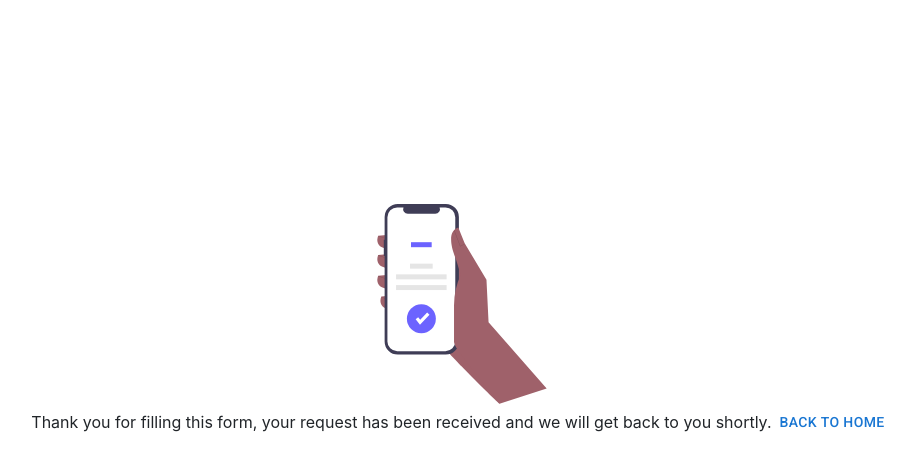
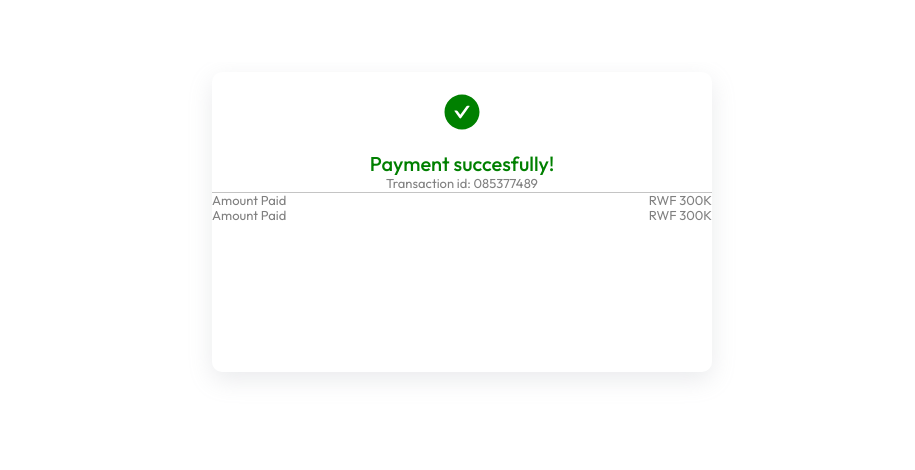
Before and after one commit to ArseneMerci/promotion-typeform, a Next.js app: page /result in a window 1280 px wide. Shown: the top 470 px of the page, without its empty margins (178-1093 px from the left). Built offline with nearby package versions, Linux system fonts and the light colour scheme.

Commit message:
changing payment result design

```diff
--- a/pages/result.js
+++ b/pages/result.js
@@ -1,6 +1,8 @@
 import { useRouter } from "next/router";
 import Button from "@mui/material/Button";
 import { clearAll } from "../utils/persist";
+import {AiFillCheckCircle} from 'react-icons/ai'
+import styles from '../styles/HomePage.module.css'
 const ResultPage = () => {
     const redirect = () => {
         clearAll();
@@ -8,7 +10,29 @@ const ResultPage = () => {
     };
     return (
         <div className="main">
-            <div className="success-container">
+            <div className={styles.resultMainContainer}>
+                <div className={styles.resultContainer}>
+                    <div>
+                        <div style={{display:'flex',flexDirection:'column', justifyContent:'space-between' , alignItems:'center'}}>
+                            < AiFillCheckCircle className={styles.resultIcon}/>
+                            <h1 className={styles.resultTitle}>Payment succesfully!</h1>
+                            <h1 className={styles.resultTitle2}>Transaction id: 085377489</h1>
+                        </div>
+                        <div className={styles.resultHr}></div>
+                        <div>
+                            <div style={{display:'flex' ,justifyContent:'space-between'}}>
+                                <h1 className={styles.resultTitle2}>Amount Paid</h1>
+                                <h1 className={styles.resultTitle2}>RWF 300K</h1>
+                            </div>
+                            <div style={{display:'flex' ,justifyContent:'space-between'}}>
+                                <h1 className={styles.resultTitle2}>Amount Paid</h1>
+                                <h1 className={styles.resultTitle2}>RWF 300K</h1>
+                            </div>
+                        </div>
+                    </div>
+                </div>
+            </div>
+            {/* <div className="success-container">
                 <img
                     src="/assets/success.svg"
                     alt="success"
@@ -20,7 +44,7 @@ const ResultPage = () => {
                         Back To Home
                     </Button>
                 </section>
-            </div>
+            </div> */}
         </div>
     );
 };
--- a/styles/HomePage.module.css
+++ b/styles/HomePage.module.css
@@ -1,3 +1,5 @@
+@import url('https://fonts.googleapis.com/css2?family=Outfit:wght@100;200;300;400;500;600;700;800;900&display=swap');
+
 .container{
     min-height:760px;
     background:black;
@@ -165,6 +167,44 @@
      margin-top:1rem;
      font-family: 'Times New Roman', Times, serif;
  }
+
+ .resultMainContainer{
+    display: flex;
+    justify-content: center;
+    align-items: center;
+    font-family: 'Outfit', sans-serif;
+    /* height: 100vh; */
+ }
+
+ .resultIcon{
+    font-size: 40px;
+    margin: 20px auto;
+    color: green;
+ }
+
+.resultContainer{
+    width: 500px;
+    height: 300px;
+    box-shadow: rgba(149, 157, 165, 0.2) 0px 8px 24px;
+    border-radius: 10px;
+}
+
+.resultTitle{
+    font-size: 20px;
+    color: green;
+
+}
+
+.resultTitle2{
+    color: gray;
+    font-size: 13px;
+    font-weight: 400;
+}
+
+.resultHr{
+    border-bottom: 1px solid #c4c4c4;
+}
+
  @media (max-width:1100px) and (min-width:800px)
  {
      .headerText h1{
```
